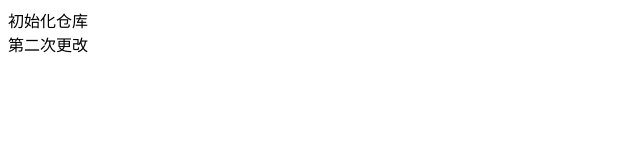
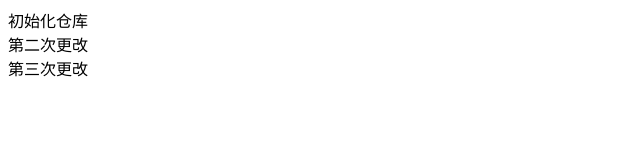
Before and after one commit to ldyzzz/day01, a plain HTML site: page index.html in a window 1280 px wide. Shown: the whole page, without its empty margins (0-640 px from the left). Drawn offline with Linux system fonts and the light colour scheme.

Commit message:
第三次修改

```diff
--- a/index.html
+++ b/index.html
@@ -8,5 +8,6 @@
 <body>
     初始化仓库
     <div>第二次更改</div>
+    <div>第三次更改</div>
 </body>
 </html>
```
